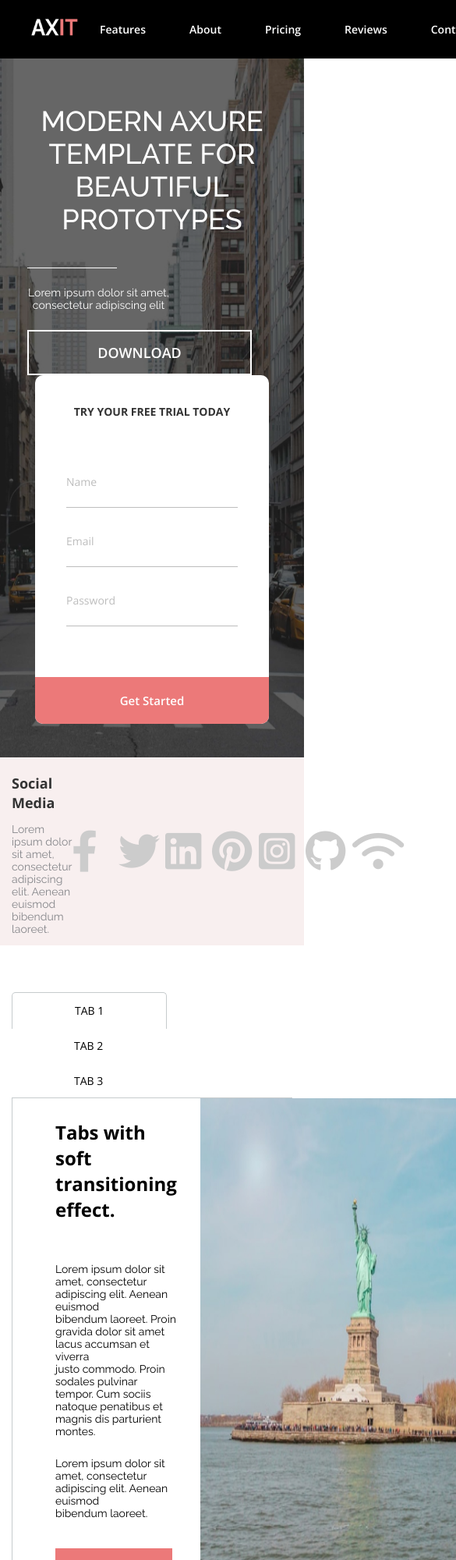
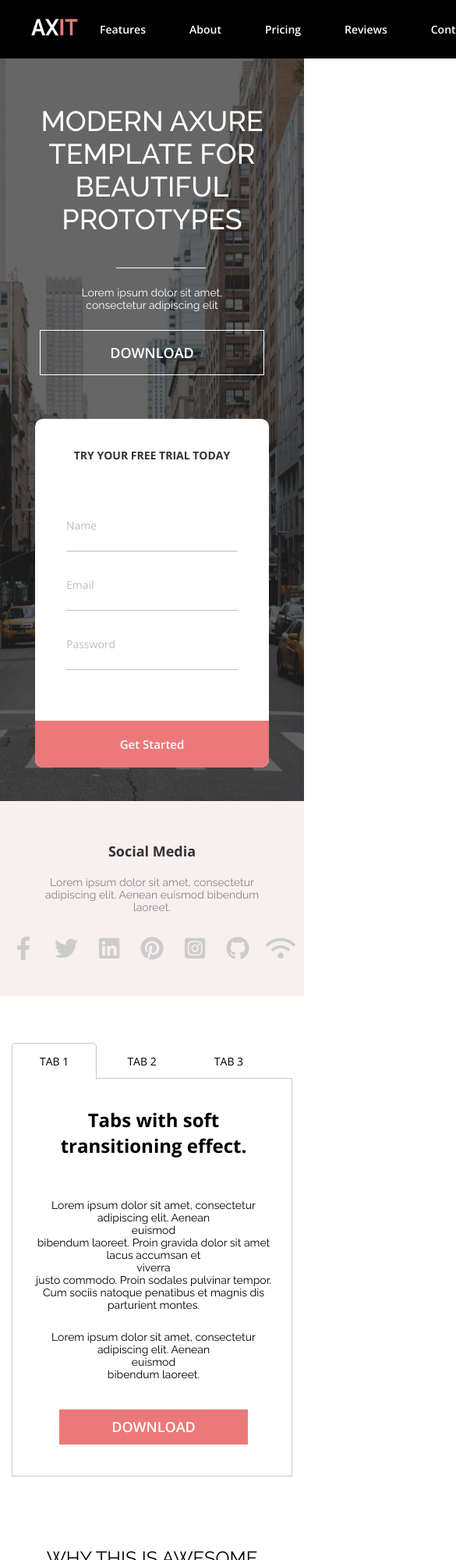
Before and after one commit to No0Way/test, a plain HTML site: page Vscode/Lesson6/index.html in a window 390 px wide. Shown: the top 2000 px of the page at 78% size, 585 px wide, since content can reach past the window. Drawn offline with nearby package versions, Linux system fonts and the light colour scheme.

Commit message:
edit 21.03

```diff
--- a/Vscode/Lesson6/css/style.css
+++ b/Vscode/Lesson6/css/style.css
@@ -1568,7 +1568,10 @@
   }
 
   .block-axure-info {
+    display: flex;
     text-align: center;
+    flex-direction: column;
+    align-items: center;
   }
 
   .block-axure-info img {
@@ -1586,10 +1589,12 @@
   .axure-descr {
     font-size: 14px;
     line-height: 16px;
-    max-width: 183px;
+    margin: 0 auto;
   }
 
   .axure-descr::before {
+    right: 25%;
+    left: 25%;
     width: 115px;
   }
 
@@ -1597,7 +1602,8 @@
     width: 288px;
     font-size: 18px;
     line-height: 25px;
-    border: 2px solid #ffffff;
+    border: 1px solid #ffffff;
+    margin-bottom: 56px;
   }
 
   .form-title {
@@ -1641,57 +1647,66 @@
     max-width: 300px;
   }
 
+  .block-social-body {
+    flex-direction: column;
+    align-items: center;
+    text-align: center;
+    padding: 31px 0 45px 0;
+  }
+
   .block-title-social {
     font-size: 18px;
     line-height: 25px;
-    padding-bottom: 7px;
+    padding-bottom: 13px;
   }
 
   .block-descr-social {
     font-size: 14px;
     line-height: 16px;
     padding-top: 6px;
-    padding-bottom: 13px;
+    padding-bottom: 30px;
   }
 
   .social-icons {
-    gap: 7px;
+    gap: 2px;
   }
 
   .social-icons__item {
-    width: 53px;
+    font-size: 30px;
   }
 
   .tab-head {
     padding-top: 60px;
   }
 
+  .tab-head-bt {
+    padding: 15px 35px;
+  }
+
   .tbody {
+    margin-bottom: 50px;
+  }
+
+  .tbody-sec {
     display: flex;
-    justify-content: space-between;
-    margin-bottom: 50px;
-  }
-
-  .tbody-sec {
-    padding-right: 30px;
-    padding-left: 55px;
+    text-align: center;
+    padding-left: 25px;
+    padding-right: 21px;
+    flex-direction: column;
+    align-items: center;
   }
 
   .section-title-tab h2 {
     font-size: 24px;
     line-height: 33px;
-    padding-top: 27px;
+    padding-top: 36px;
     padding-bottom: 25px;
-  }
-
-  .section-tab-text {
-    max-width: 370px;
+    width: 243px;
   }
 
   .section-tab-text p {
     font-size: 14px;
     line-height: 16px;
-    max-width: 370px;
   }
 
   .button-dwnld {
@@ -1699,13 +1714,12 @@
     margin-bottom: 40px;
     font-size: 18px;
     line-height: 25px;
-    max-width: 150px;
+    max-width: 242px;
     height: 45px;
   }
 
   .img-block img {
-    height: 100%;
-    width: 365px;
+    display: none;
   }
 
   .section-title-awe {
@@ -1726,21 +1740,25 @@
   }
 
   .awesome-elem {
+    display: flex;
     padding-top: 55px;
     padding-bottom: 40px;
+    flex-direction: column;
+    align-items: center;
   }
 
   .awesome-elem__item {
-    width: 30%;
+    width: 289px;
+    padding-bottom: 44px;
   }
 
   .awesome-elem-img {
-    width: 65px;
-    height: 65px;
+    width: 80px;
+    height: 80px;
   }
 
   .awesome-elem-img img {
-    width: 60%;
+    width: 70%;
     height: 60%;
   }
 
@@ -1767,12 +1785,21 @@
     line-height: 16px;
   }
 
+  .block-price-info {
+    display: flex;
+    align-items: center;
+    flex-direction: column;
+    padding-bottom: 26px;
+  }
+
   .block-content {
-    width: 32%;
+    margin-top: 27px;
+    width: 100%;
   }
 
   .block-content.block-content__up {
-    width: 34%;
+    width: 100%;
+    margin-top: 27px;
   }
 
   .section-title-cust {
```
